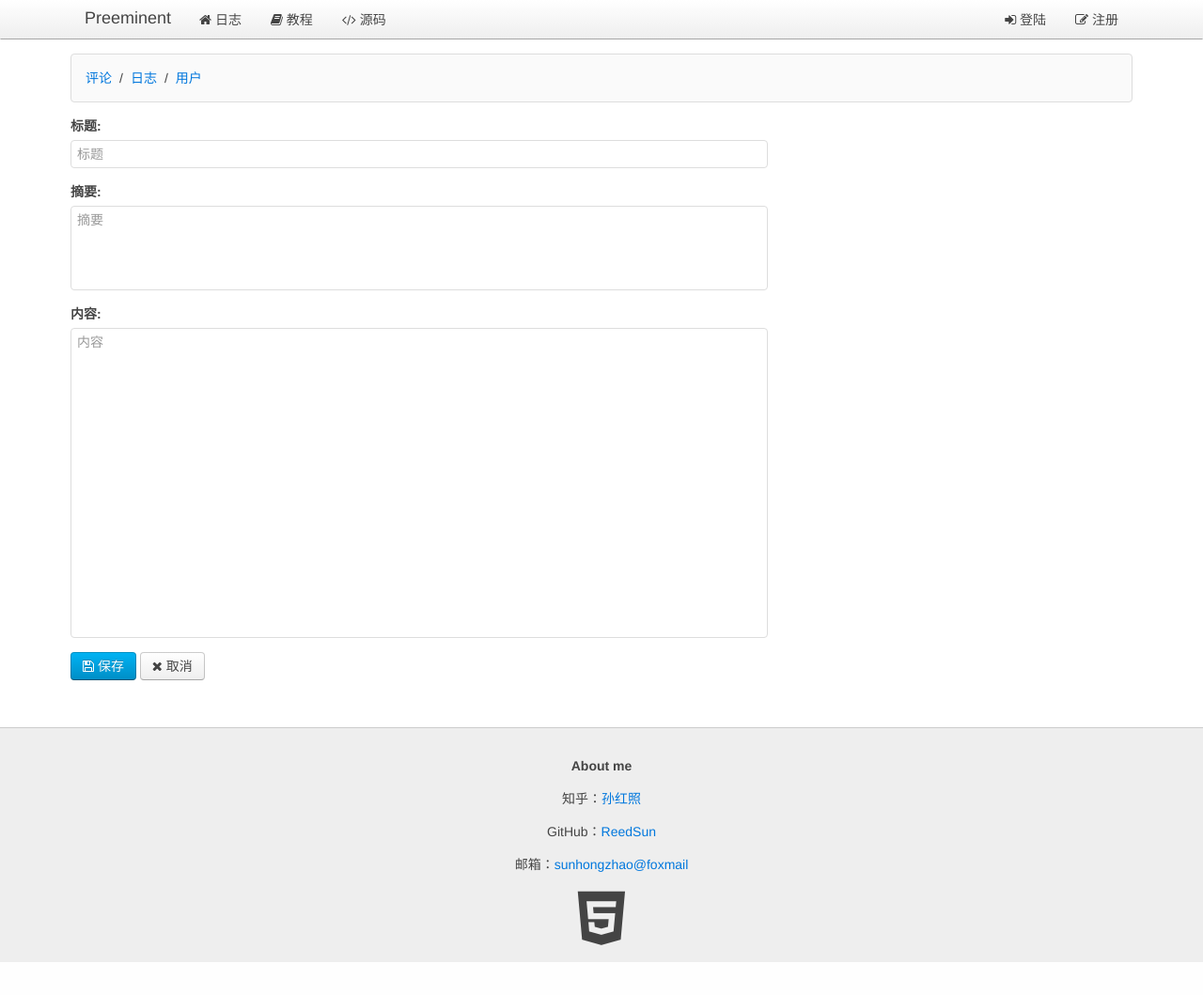
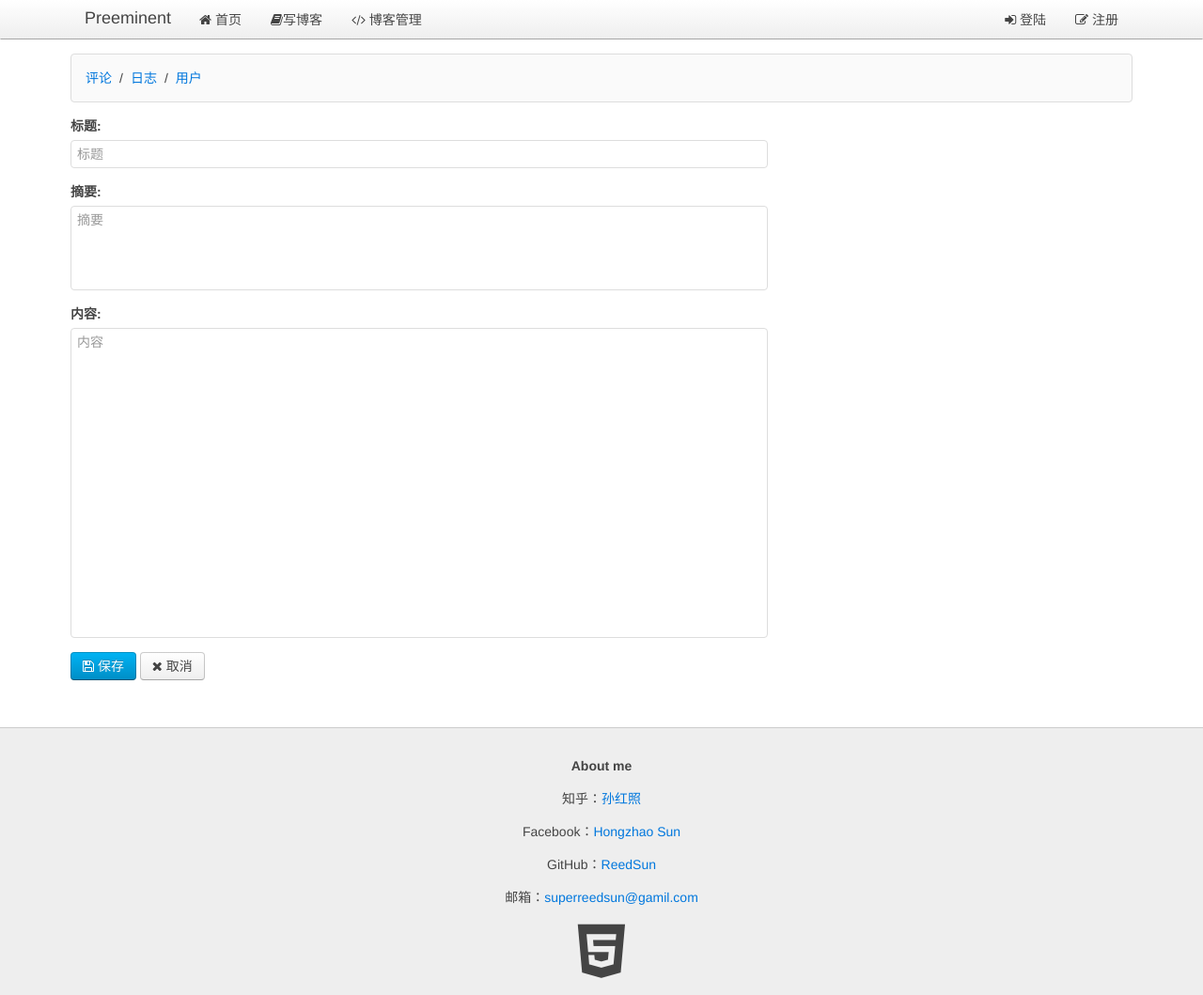
Before and after one commit to ReedSun/Preeminent, a Python web app: template www/templates/manage_blog_edit.html in a window 1280 px wide. Shown: the whole page at 94% size. Before the commit the page ends 1024 px from the top, so only its background shows below. Run offline with Jinja, Linux system fonts and the light colour scheme; the template is opened without the code that fills it, so the values that code supplies are empty.

Commit message:
添加总结

```diff
--- a/www/handlers.py
+++ b/www/handlers.py
@@ -392,6 +392,7 @@ def api_blogs(*, page='1'):
 # day14定义
 # API：获取评论
 @get('/api/comments')
+@asyncio.coroutine
 def api_comments(*, page='1'):
     page_index = get_page_index(page)
     num = yield from Comment.findNumber('count(id)')  # num为评论总数
--- a/www/templates/__base__.html
+++ b/www/templates/__base__.html
@@ -37,9 +37,9 @@
         <div class="uk-container uk-container-center">
             <a href="/" class="uk-navbar-brand">Preeminent</a>
             <ul class="uk-navbar-nav">
-                <li data-url="blogs"><a href="/"><i class="uk-icon-home"></i> 日志</a></li>
-                <li><a target="_blank" href="http://www.liaoxuefeng.com/wiki/0014316089557264a6b348958f449949df42a6d3a2e542c000"><i class="uk-icon-book"></i> 教程</a></li>
-                <li><a target="_blank" href="https://github.com/michaelliao/awesome-python3-webapp"><i class="uk-icon-code"></i> 源码</a></li>
+                <li data-url="blogs"><a href="/"><i class="uk-icon-home"></i> 首页</a></li>
+                <li><a target="_blank" href="/manage/blogs/create"><i class="uk-icon-book"></i>写博客</a></li>
+                <li><a target="_blank" href="/manage/blogs"><i class="uk-icon-code"></i> 博客管理</a></li>
             </ul>
             <div class="uk-navbar-flip">
                 <ul class="uk-navbar-nav">
@@ -77,8 +77,9 @@
                 </p>
                 <p><b>About me</b></p>
                 <p>知乎：<a href="https://www.zhihu.com/people/sun-hong-zhao-34-76" target="_blank">孙红照</a></p>
+                <p>Facebook：<a href="https://www.facebook.com/SuperReedSun" target="_blank">Hongzhao Sun</a></p>
 				<p>GitHub：<a href="https://github.com/ReedSun" target="_blank">ReedSun</a></p>
-				<p>邮箱：<a href="mailto:sunhongzhao@foxmail.com">sunhongzhao@foxmail</a></p>
+				<p>邮箱：<a href="mailto:superreedsun@gamil.com">superreedsun@gamil.com</a></p>
 
                 <a target="_blank" href="http://www.w3.org/TR/html5/"><i class="uk-icon-html5" style="font-size:64px; color: #444;"></i></a>
             </div>
--- a/www/templates/blog.html
+++ b/www/templates/blog.html
@@ -97,9 +97,8 @@ $(function () {
         <div class="uk-panel uk-panel-header">
             <h3 class="uk-panel-title">友情链接</h3>
             <ul class="uk-list uk-list-line">
-                <li><i class="uk-icon-link"></i> <a href="#">编程</a></li>
-                <li><i class="uk-icon-link"></i> <a href="#">思考</a></li>
-                <li><i class="uk-icon-link"></i> <a href="#">读书</a></li>
+                <li><i class="uk-icon-thumbs-o-up"></i> <a target="_blank" href="http://www.liaoxuefeng.com/wiki/001374738125095c955c1e6d8bb493182103fac9270762a000">Python教程 - 廖雪峰的官方网站</a></li>
+                <li><i class="uk-icon-thumbs-o-up"></i> <a target="_blank" href="https://github.com/ReedSun/Preeminent">源码</a></li>
             </ul>
         </div>
     </div>
--- a/www/templates/blogs.html
+++ b/www/templates/blogs.html
@@ -28,10 +28,8 @@
         <div class="uk-panel uk-panel-header">
             <h3 class="uk-panel-title">友情链接</h3>
             <ul class="uk-list uk-list-line">
-                <li><i class="uk-icon-thumbs-o-up"></i> <a target="_blank" href="http://www.liaoxuefeng.com/category/0013738748415562fee26e070fa4664ad926c8e30146c67000">编程</a></li>
-                <li><i class="uk-icon-thumbs-o-up"></i> <a target="_blank" href="http://www.liaoxuefeng.com/category/0013738748248885ddf38d8cd1b4803aa74bcda32f853fd000">读书</a></li>
-                <li><i class="uk-icon-thumbs-o-up"></i> <a target="_blank" href="http://www.liaoxuefeng.com/wiki/001374738125095c955c1e6d8bb493182103fac9270762a000">Python教程</a></li>
-                <li><i class="uk-icon-thumbs-o-up"></i> <a target="_blank" href="http://www.liaoxuefeng.com/wiki/0013739516305929606dd18361248578c67b8067c8c017b000">Git教程</a></li>
+                <li><i class="uk-icon-thumbs-o-up"></i> <a target="_blank" href="http://www.liaoxuefeng.com/wiki/001374738125095c955c1e6d8bb493182103fac9270762a000">Python教程 - 廖雪峰的官方网站</a></li>
+                <li><i class="uk-icon-thumbs-o-up"></i> <a target="_blank" href="https://github.com/ReedSun/Preeminent">源码</a></li>
             </ul>
         </div>
     </div>
--- a/www/templates/manage_blog_edit.html
+++ b/www/templates/manage_blog_edit.html
@@ -23,7 +23,7 @@ function initVM(blog) {
                         $form.showFormError(err);
                     }
                     else {
-                        return location.assign('/api/blogs/' + r.id);
+                        return location.assign('/blog/' + r.id);
                     }
                 });
             }
```
Also changed, not shown: README.md, 项目成果截图1.png (added), 项目成果截图2.png (added), 项目成果截图3.png (added).
